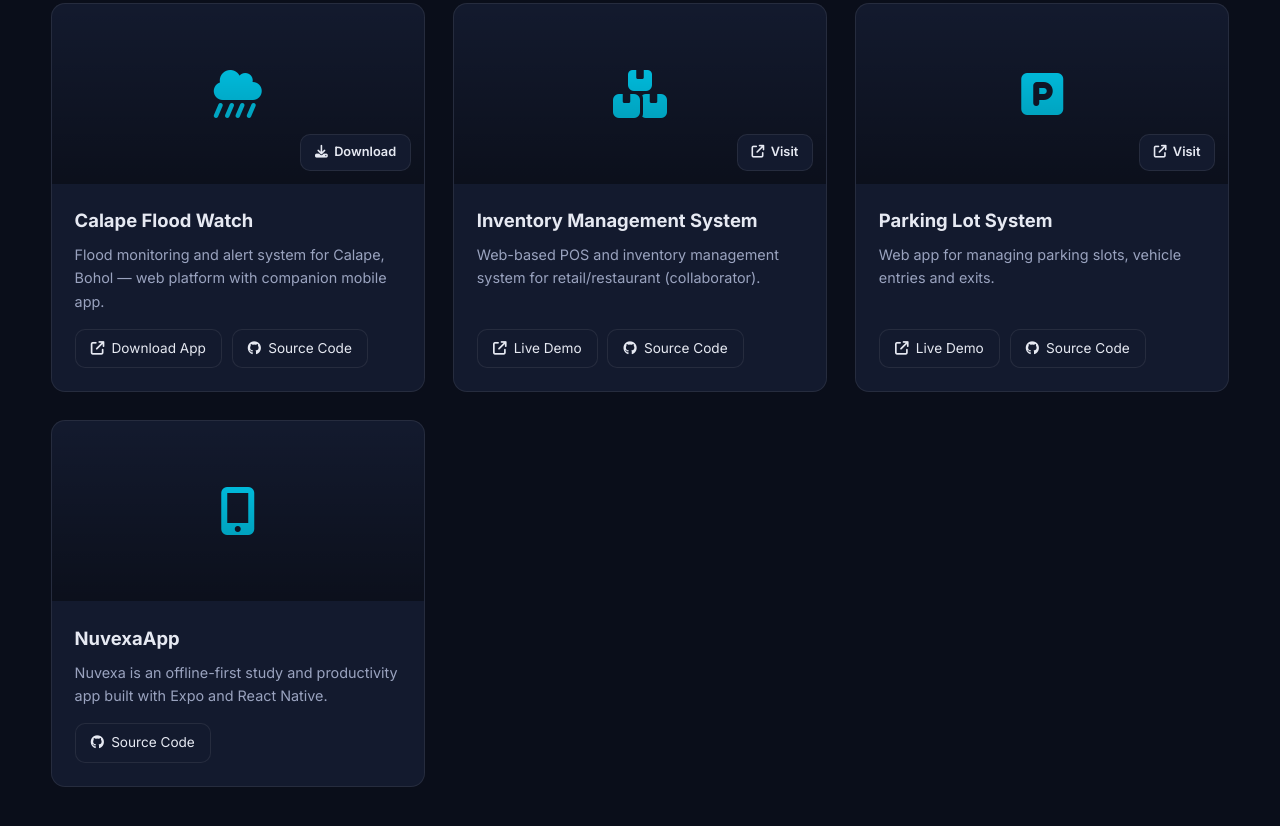
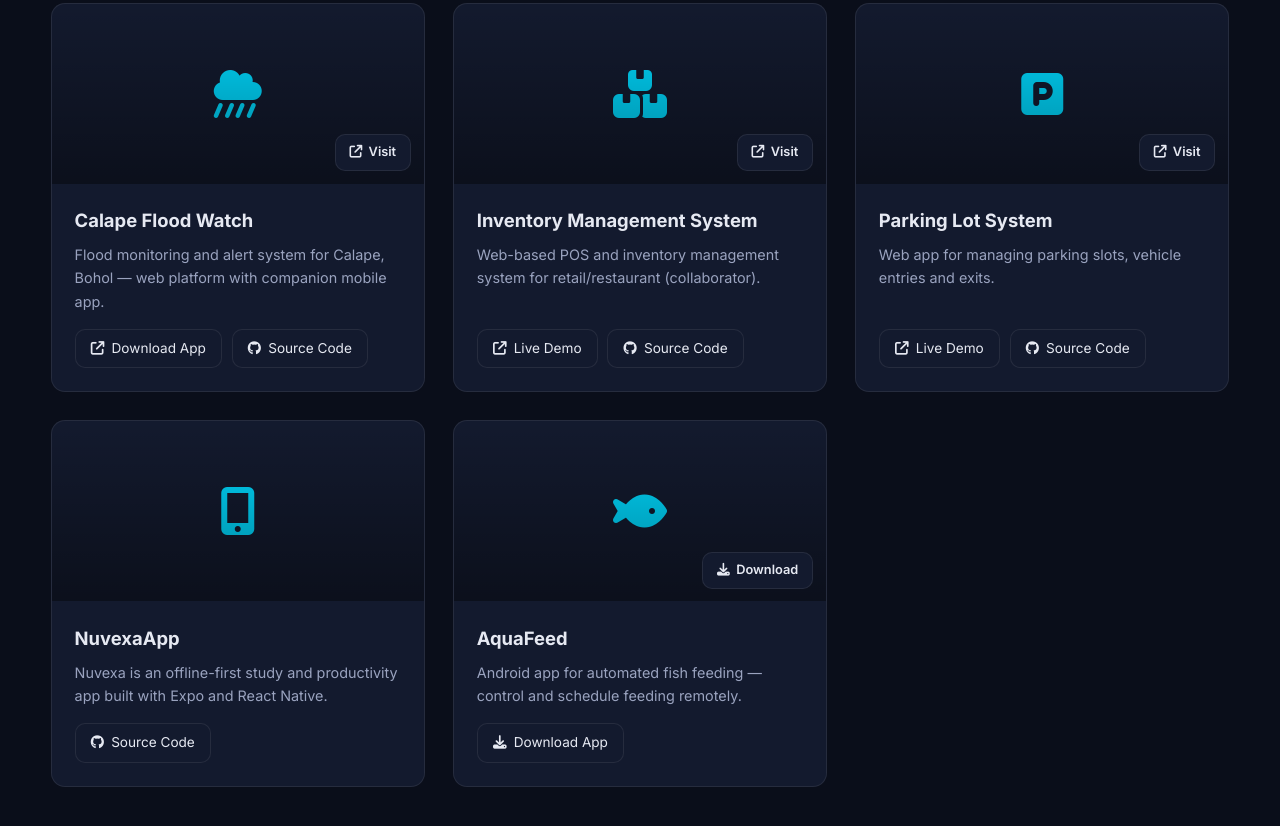
Before and after one commit to gipsy16-svg/My-porfolio, a plain HTML site: page index.html in a window 1280 px wide. Shown: the part 3896-4722 px from the top of the page. Drawn offline with Linux system fonts and the light colour scheme.

Commit message:
Add AquaFeed fish feeder Android app project with APK download

```diff
--- a/index.html
+++ b/index.html
@@ -279,6 +279,6 @@
     <img id="lightboxImg" src="" alt="" />
   </div>
 
-  <script src="js/main.js?v=9"></script>
+  <script src="js/main.js?v=10"></script>
 </body>
 </html>
--- a/js/main.js
+++ b/js/main.js
@@ -50,6 +50,16 @@ const PROJECTS = [
       code: "https://github.com/gipsy16-svg/NuvexaApp"
     },
     details: "Nuvexa is an offline-first study and productivity app built with Expo and React Native."
+  },
+  {
+    title: "AquaFeed",
+    desc: "Android app for automated fish feeding — control and schedule feeding remotely.",
+    icon: "fa-fish",
+    app: true,
+    links: {
+      download: "assets/apps/AquaFeed-new-arm64.apk"
+    },
+    details: "AquaFeed is an Android application for automated fish feeding. It lets you control and schedule feeding remotely via a companion device."
   }
 ];
 
@@ -233,11 +243,13 @@ const homeGrid = document.getElementById("homeProjectsGrid");
 function createProjectCard(p) {
   const card = document.createElement("div");
   card.className = "project-card reveal";
-  const thumbBtn = p.links && p.links.live
-    ? `<a href="${p.links.live}" target="_blank" class="project-card__thumb-btn" aria-label="${p.app ? "Download app" : "Open website"}"><i class="fa-solid ${p.app ? "fa-download" : "fa-arrow-up-right-from-square"}"></i> ${p.app ? "Download" : "Visit"}</a>`
+  const primaryUrl = p.links && (p.links.download || p.links.live);
+  const isDownload = !!(p.links && p.links.download);
+  const thumbBtn = primaryUrl
+    ? `<a href="${primaryUrl}" ${isDownload ? "download" : 'target="_blank"'} class="project-card__thumb-btn" aria-label="${isDownload ? "Download app" : "Open website"}"><i class="fa-solid ${isDownload ? "fa-download" : "fa-arrow-up-right-from-square"}"></i> ${isDownload ? "Download" : "Visit"}</a>`
     : "";
-  const liveLink = p.links && p.links.live
-    ? `<a href="${p.links.live}" target="_blank"><i class="fa-solid fa-arrow-up-right-from-square"></i> ${p.app ? "Download App" : "Live Demo"}</a>`
+  const primaryLink = primaryUrl
+    ? `<a href="${primaryUrl}" ${isDownload ? "download" : 'target="_blank"'}><i class="fa-solid ${isDownload ? "fa-download" : "fa-arrow-up-right-from-square"}"></i> ${isDownload ? "Download App" : (p.app ? "Download App" : "Live Demo")}</a>`
     : "";
   const codeLink = p.links && p.links.code
     ? `<a href="${p.links.code}" target="_blank"><i class="fa-brands fa-github"></i> Source Code</a>`
@@ -251,7 +263,7 @@ function createProjectCard(p) {
       <h3 class="project-card__title">${p.title}</h3>
       <p class="project-card__desc">${p.desc}</p>
       <div class="project-card__links">
-        ${liveLink}
+        ${primaryLink}
         ${codeLink}
       </div>
     </div>`;
@@ -287,11 +299,13 @@ const modal = document.getElementById("modal");
 const modalBody = document.getElementById("modalBody");
 function openModal(p) {
   if (!modal || !modalBody) return;
+  const primaryUrl = p.links && (p.links.download || p.links.live);
+  const isDownload = !!(p.links && p.links.download);
   modalBody.innerHTML = `
     <h3>${p.title}</h3>
     <p>${p.details}</p>
     <div class="modal__links">
-      ${p.links && p.links.live ? `<a href="${p.links.live}" target="_blank" class="btn btn--primary"><i class="fa-solid fa-arrow-up-right-from-square"></i> ${p.app ? "Download App" : "Live Demo"}</a>` : ""}
+      ${primaryUrl ? `<a href="${primaryUrl}" ${isDownload ? "download" : 'target="_blank"'} class="btn btn--primary"><i class="fa-solid ${isDownload ? "fa-download" : "fa-arrow-up-right-from-square"}"></i> ${isDownload ? "Download App" : (p.app ? "Download App" : "Live Demo")}</a>` : ""}
       ${p.links && p.links.code ? `<a href="${p.links.code}" target="_blank" class="btn btn--ghost"><i class="fa-brands fa-github"></i> Source Code</a>` : ""}
     </div>`;
   modal.classList.add("open");
```
Also changed, not shown: 1 other file.
